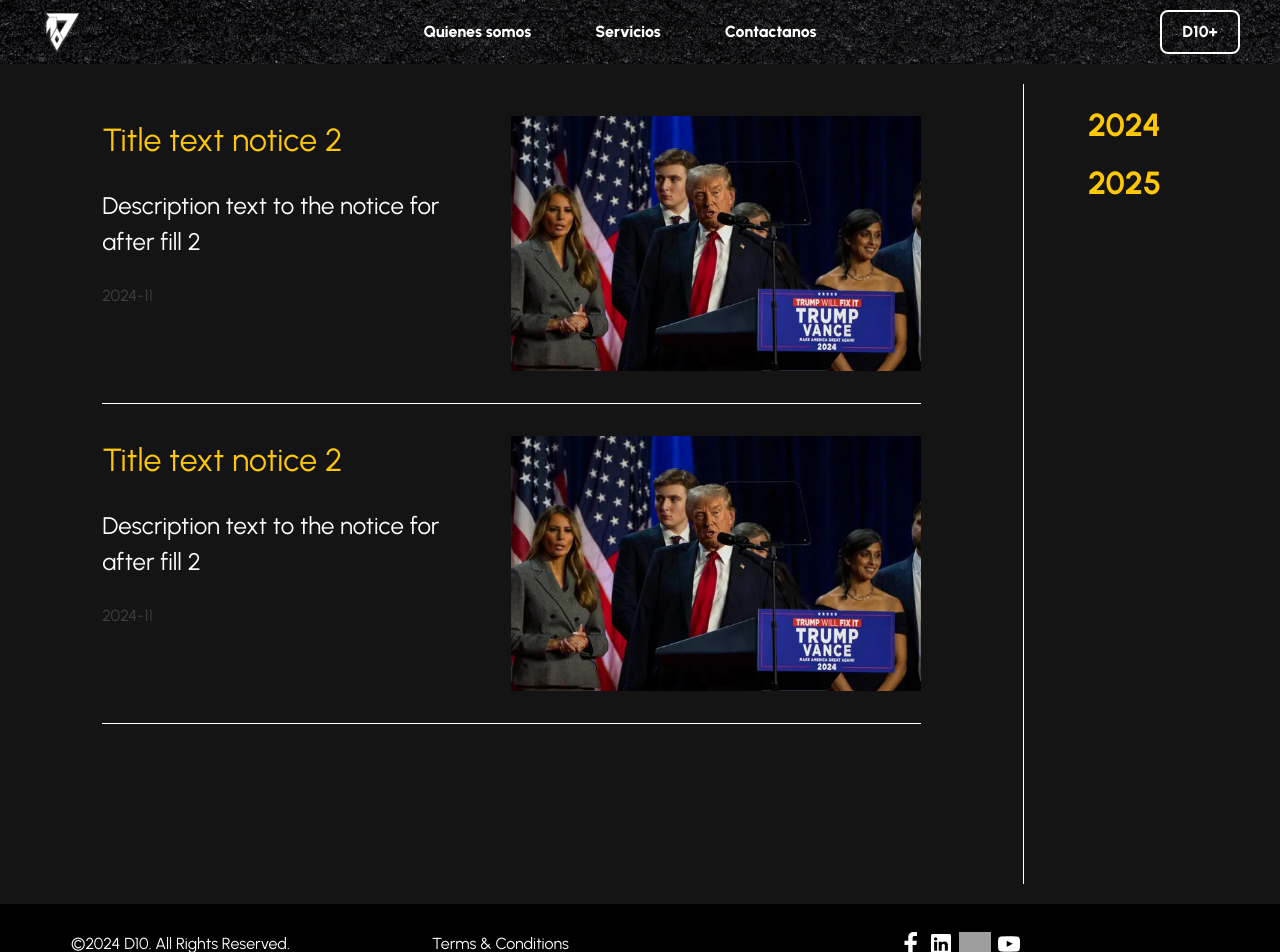
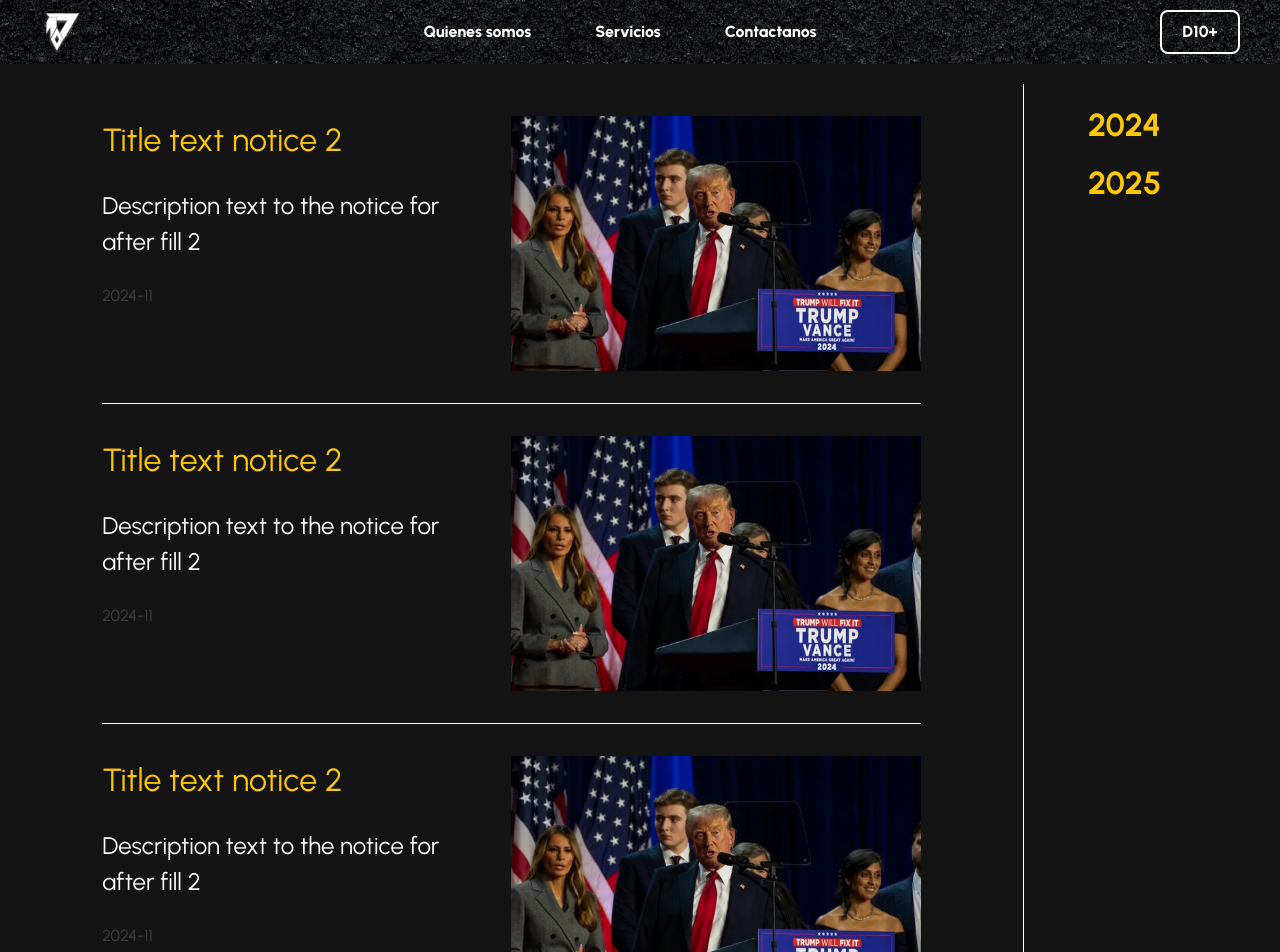
Before and after one commit to d10sport/front-d10, a React (Vite) app: page /#/news in a window 1280 px wide. Shown: the top 952 px of the page. Built offline with nearby package versions, Linux system fonts and the light colour scheme; grey boxes are pictures that could not be loaded.

Commit message:
New function in news and fix error

```diff
--- a/src/components/carousel/carousel.css
+++ b/src/components/carousel/carousel.css
@@ -87,7 +87,7 @@
 .collection {
   display: flex;
   width: 100%;
-  height: 40rem;
+  height: 36rem;
   background-color: black;
   border: 1px solid black;
   justify-content: center;
--- a/src/routes/news/news.css
+++ b/src/routes/news/news.css
@@ -8,7 +8,7 @@
 .news {
   display: flex;
   width: 80%;
-  height: 100vh;
+  height: 100%;
   align-items: center;
   flex-direction: column;
   border-right: 1px solid white;
@@ -109,7 +109,7 @@
 }
 
 .months__list.expand {
-  max-height: 300px;
+  max-height: 320px;
 }
 
 .pagination {
--- a/src/routes/news/news.jsx
+++ b/src/routes/news/news.jsx
@@ -46,6 +46,66 @@
       date: "2024-11",
       image: cover,
     },
+    {
+      title: "Title text notice 2",
+      description: "Description text to the notice for after fill 2",
+      date: "2024-11",
+      image: cover,
+    },
+    {
+      title: "Title text notice 2",
+      description: "Description text to the notice for after fill 2",
+      date: "2024-11",
+      image: cover,
+    },
+    {
+      title: "Title text notice 2",
+      description: "Description text to the notice for after fill 2",
+      date: "2024-11",
+      image: cover,
+    },
+    {
+      title: "Title text notice 2",
+      description: "Description text to the notice for after fill 2",
+      date: "2024-11",
+      image: cover,
+    },
+    {
+      title: "Title text notice 2",
+      description: "Description text to the notice for after fill 2",
+      date: "2024-11",
+      image: cover,
+    },
+    {
+      title: "Title text notice 2",
+      description: "Description text to the notice for after fill 2",
+      date: "2024-11",
+      image: cover,
+    },
+    {
+      title: "Title text notice 2",
+      description: "Description text to the notice for after fill 2",
+      date: "2024-11",
+      image: cover,
+    },
+    {
+      title: "Title text notice 2",
+      description: "Description text to the notice for after fill 2",
+      date: "2024-11",
+      image: cover,
+    },
+    {
+      title: "Title text notice 2",
+      description: "Description text to the notice for after fill 2",
+      date: "2024-11",
+      image: cover,
+    },
+    {
+      title: "Title text notice 2",
+      description: "Description text to the notice for after fill 2",
+      date: "2024-11",
+      image: cover,
+    },
 
     // Añade más datos aquí
   ];
@@ -61,9 +121,14 @@
 
   const totalPages = Math.ceil(filteredNews.length / itemsPerPage);
 
-  const filteredData = newsData.filter((item) =>
-    item.date.startsWith(`${selectedYear}-${selectedMonth}`)
-  );
+  const filteredData = newsData.filter((item) => {
+    const [year, month] = item.date.split('-');
+    return (
+      parseInt(year) === selectedYear &&
+      (selectedMonth === null || parseInt(month) === selectedMonth)
+    );
+  });
+
 
   const currentData = filteredData.slice(
     (currentPage - 1) * itemsPerPage,
@@ -73,9 +138,10 @@
   const toggleYear = (year) => {
     setExpandedYear(expandedYear === year ? null : year);
     setSelectedYear(year);
-    setSelectedMonth(null); // Resetear mes al seleccionar un año
+    setSelectedMonth(null); // Reiniciar el mes para mostrar todas las noticias del año
     setCurrentPage(1); // Reiniciar a la primera página
   };
+
 
   const selectMonth = (monthIndex) => {
     setSelectedMonth(monthIndex + 1); // Mes en formato numérico
@@ -91,21 +157,6 @@
       <HeaderPage />
       <div className="container__news">
         <main className="news">
-          <section className="section__news">
-            {currentData.map((item, index) => (
-              <article className="article__news" key={index}>
-                <div className="cntr-text__news">
-                  <h1 className="title__news">{item.title}</h1>
-                  <p className="text__news">{item.description}</p>
-                  <p className="date__news">{item.date}</p>
-                </div>
-                <div className="cntr-img__news">
-                  <img src={item.image} alt="img" className="img__news" />
-                </div>
-              </article>
-            ))}
-          </section>
-
           <section className="section__news">
             {filteredData.length > 0 ? (
             currentData.map((item, index) => (
@@ -124,7 +175,6 @@
               <p className="no-news-message text-8xl">No hay noticias</p> // Mensaje si no hay datos
             )}
           </section>
-
 
           {/* Paginación */}
           {totalPages > 1 && (
```
